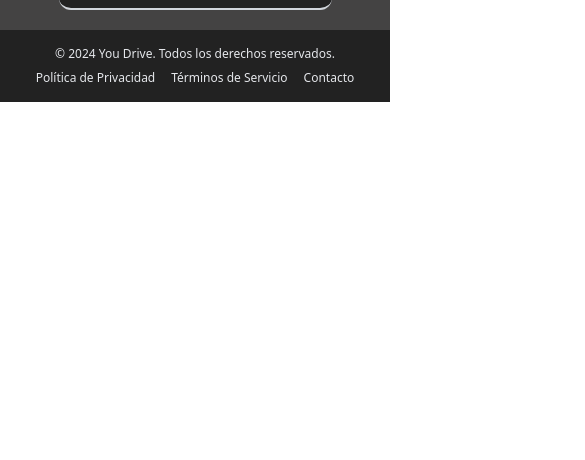
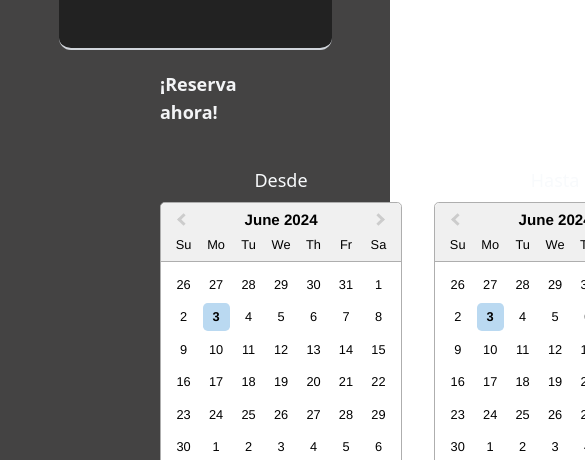
Before and after one commit to maccari78/PM6-grupo3, a Next.js app in the folder frontend/: page /vehicle/1 in a window 390 px wide. Shown: the part 1108-1568 px from the top of the page, 585 px wide, since content can reach past the window. Before the commit the page ends 1210 px from the top, so only its background shows below. Built offline with nearby package versions, Linux system fonts and the light colour scheme; no server answers.

Commit message:
maquetado de checkout y reservas

```diff
--- a/frontend/package.json
+++ b/frontend/package.json
@@ -11,13 +11,16 @@
   "dependencies": {
     "axios": "^1.7.2",
     "cloudinary": "^2.2.0",
+    "date-fns": "^3.6.0",
     "next": "14.2.3",
     "react": "^18",
+    "react-datepicker": "^6.9.0",
     "react-dom": "^18"
   },
   "devDependencies": {
     "@types/node": "20.12.12",
     "@types/react": "18.3.3",
+    "@types/react-datepicker": "^6.2.0",
     "@types/react-dom": "^18",
     "eslint": "^8",
     "eslint-config-next": "14.2.3",
--- a/frontend/src/app/vehicle/[id]/page.tsx
+++ b/frontend/src/app/vehicle/[id]/page.tsx
@@ -1,5 +1,6 @@
 "use client";
 
+import DateRangePicker from "@/components/DateRangePicker/DateRangePicker";
 import { IPost } from "@/components/VehiclesComponent/interfaces/IPost";
 import { useEffect, useState } from "react";
 
@@ -19,7 +20,8 @@ const VehicleDetail = ({ params }: { params: { id: string } }) => {
   }, []);
 
   return (
-    <div className="bg-[#444343] flex flex-col items-center md:flex-row  md:items-start justify-evenly min-h-screen">
+    <>
+    <div className="bg-[#444343] flex flex-col items-center md:flex-row  md:items-start justify-evenly min-h-screen pt-10">
       <div className="flex flex-col w-[70%] md:w-[40%] justify-between my-5">
         <div className="flex flex-col md:justify-start ">
           <h1 className=" text-lg md:text-3xl font-semibold text-gray-100">
@@ -263,6 +265,12 @@ const VehicleDetail = ({ params }: { params: { id: string } }) => {
         </div>
       </div>
     </div>
+
+    <div className="bg-[#444343] px-40 pb-10 ">
+      <h1 className="font-sans text-lg md:text-2xl font-semibold text-gray-100 pb-8">¡Reserva ahora!</h1>
+    <DateRangePicker></DateRangePicker>
+    </div>
+    </>
   );
 };
 
--- /dev/null
+++ b/frontend/src/components/Checkout/Checkout.tsx
@@ -0,0 +1,16 @@
+import Link from "next/link";
+
+const Checkout = (valor: string, checkIn: string, checkOut: string, valorTotal: string) => {
+
+    return (
+        <div>
+            <span>${valor} por día</span>
+            <span>Check In {checkIn}</span>
+            <span>Check Out {checkOut}</span>
+            <Link href="#">Solicitar reserva</Link>
+            <span>Valor total {valorTotal}</span>
+        </div>
+    )
+}
+
+export default Checkout;
--- /dev/null
+++ b/frontend/src/components/DateRangePicker/DateRangePicker.tsx
@@ -0,0 +1,31 @@
+import React, { useState } from 'react';
+import DatePicker from 'react-datepicker';
+import 'react-datepicker/dist/react-datepicker.css';
+
+const DateRangePicker: React.FC = () => {
+  const [startDate, setStartDate] = useState<Date | null>(null);
+  const [endDate, setEndDate] = useState<Date | null>(null);
+
+  return (
+    <div className="flex items-center gap-8 font-sans">
+      <div>
+        <h3 className='text-center text-slate-50 p-2 text-lg'>Desde</h3>
+        <DatePicker
+          selected={startDate}
+          onChange={(date) => setStartDate(date)}
+          inline
+        />
+      </div>
+      <div>
+        <h3 className='text-center text-slate-50 p-2 text-lg'>Hasta</h3>
+        <DatePicker
+          selected={endDate}
+          onChange={(date) => setEndDate(date)}
+          inline
+        />
+      </div>
+    </div>
+  );
+};
+
+export default DateRangePicker;
```
Also changed, not shown: 1 other file (tests, documents, lock files or other folders).
